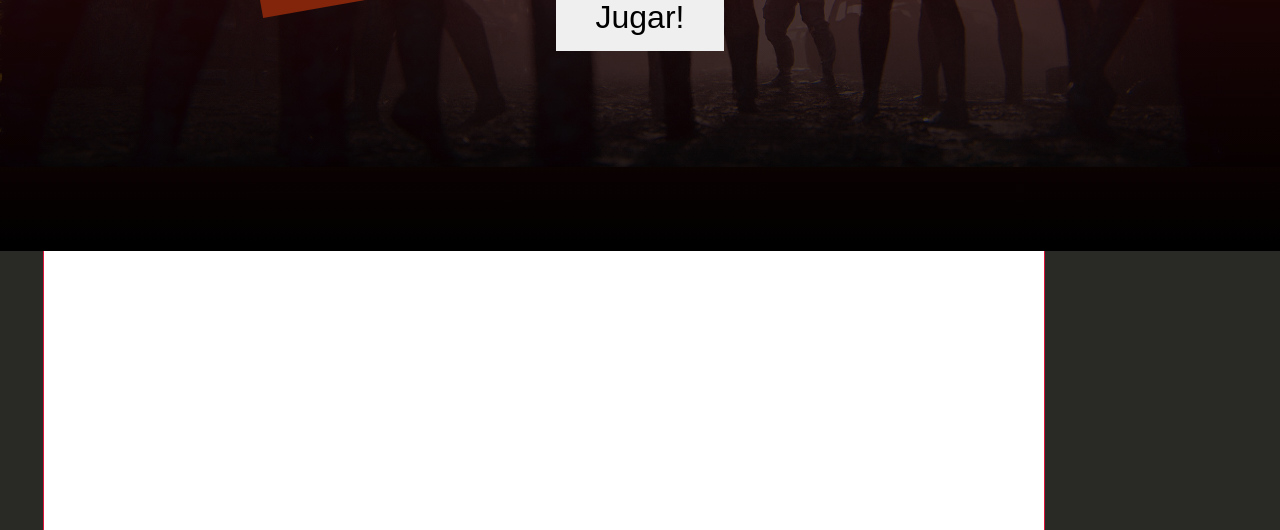
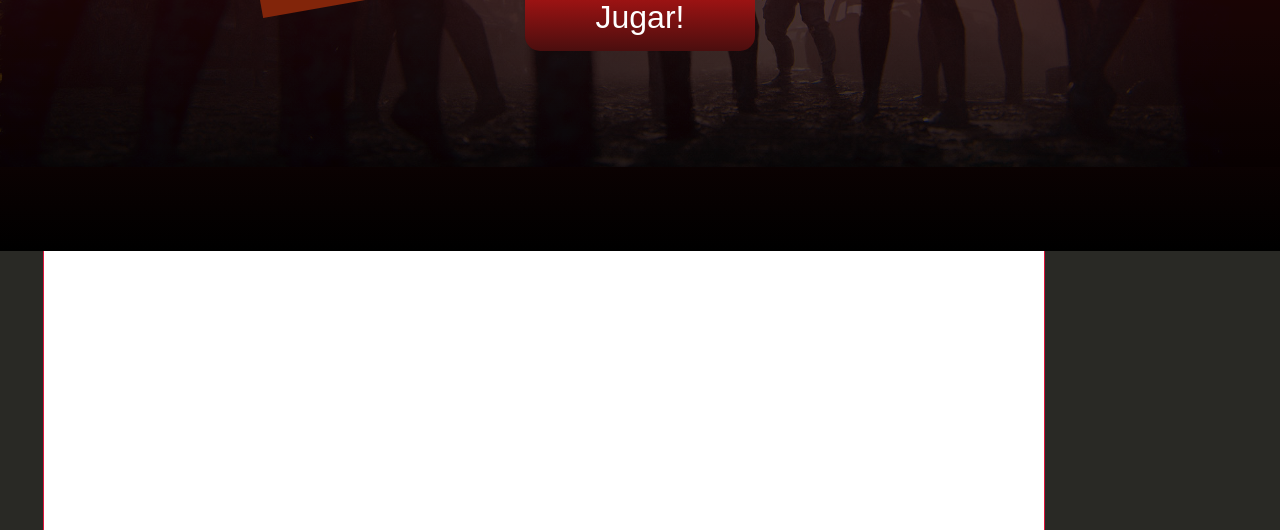
Before and after one commit to Sijhez/Zombie-scape, a plain HTML site: page index.html in a window 1280 px wide. Shown: the part 570-1100 px from the top of the page. Drawn offline with Linux system fonts and the light colour scheme.

Commit message:
ultimos ajustes

```diff
--- a/index.html
+++ b/index.html
@@ -16,7 +16,7 @@
         <h1>
           Bienvenido soldado.
         </h1>
-       <button id="playButton" onclick="startGame();">
+       <button class="restart" id="playButton" onclick="startGame();" style="width:230px;">
          Jugar!
        </button>
       </div>
--- a/js/main.js
+++ b/js/main.js
@@ -506,6 +506,9 @@ function moneyGone(){
     });
 }
 
+
+
+
 function drawZombies(){
     allZombies.forEach((zombie)=>zombie.draw());
     allZombies.forEach((zombie)=>{
```
